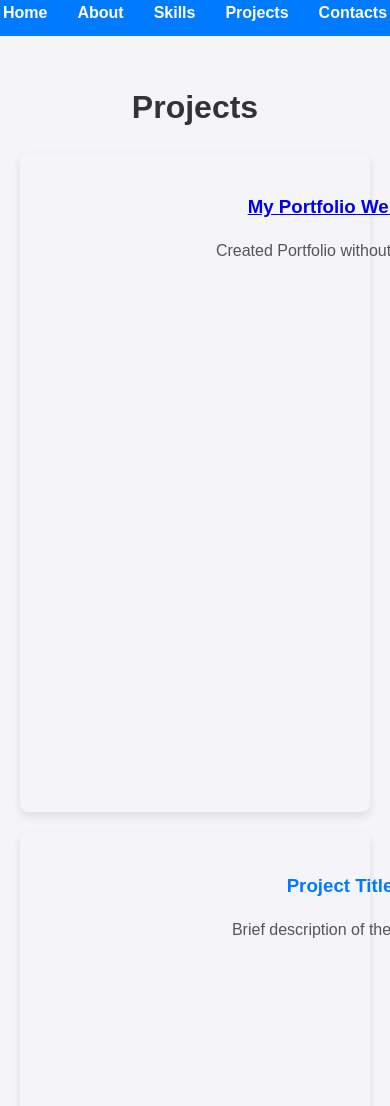
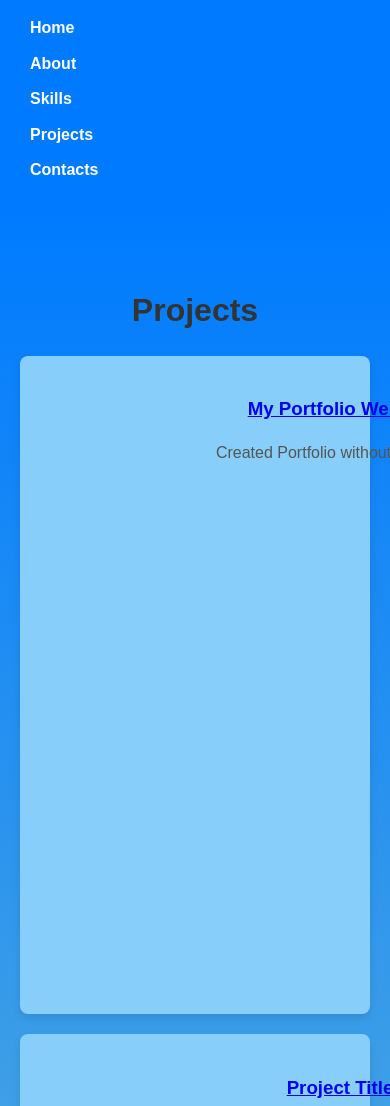
Before and after one commit to PrameshGurav0327/ITVedant-Classes-Exercises, a plain HTML site: page Portfolio using HTML and CSS and bootstrap/projects.html in a window 390 px wide. Shown: the top 1106 px of the page. Drawn offline with Linux system fonts and the light colour scheme.

Commit message:
new changes in portfolio

```diff
--- a/Portfolio using HTML and CSS and bootstrap/about.css
+++ b/Portfolio using HTML and CSS and bootstrap/about.css
@@ -20,7 +20,7 @@ body{
     display: flex;
     justify-content: center;
     margin: 0;
-    padding: 0;
+    padding: 15px;
 }
 
 .nav ul li{
@@ -104,11 +104,12 @@ body{
 
 @media (max-width: 768px){
     .nav ul{
-        flex-direction: row;
+        flex-direction: column;
     }
 
     .nav ul li{
         margin-bottom: 10px;
+        animation-name: var(#f4f4f9);
     }
 
     #about .content h2{
--- a/Portfolio using HTML and CSS and bootstrap/contact.css
+++ b/Portfolio using HTML and CSS and bootstrap/contact.css
@@ -1,16 +1,11 @@
-/* body {
-    font-family: Arial, sans-serif;
-    margin: 0;
-    padding: 0;
-    background-color: #f4f4f4;
-} */
+
 
 body{
     font-family: Arial, Helvetica, sans-serif;
     margin: 0;
     padding: 0;
     box-sizing: border-box;
-    background-color: #f4f4f9;
+    background: linear-gradient(to bottom, #007bff, #6fbbd3);
     color:#333;
     line-height: 1.6;
 }
@@ -27,7 +22,7 @@ body{
     display: flex;
     justify-content: center;
     margin: 0;
-    padding: 0;
+    padding: 15px;
 }
 
 .nav ul li{
@@ -46,20 +41,28 @@ body{
     text-decoration: underline;
 }
 
+
+
 #connect .icons img{
     display: inline;
-    justify-content:space-around;
+    justify-content: center;
+    padding: 10px;
     align-items:center;
-    padding: 5px;
     height: 40px;
     width: 40px;
+    background-color: white;
+    border-radius: 10px;
+}
+
+#connect .icons img:hover{
+    background-color:rgb(81, 98, 250);
 }
 
 .contact-form {
     display: flex;
     justify-content: center;
     align-items: center;
-    min-height: 80vh;
+    min-height: 100vh;
 }
 
 form {
@@ -90,7 +93,7 @@ input, textarea {
     text-align: center;
 }
 
-.button #next{
+.button #home{
     background-color: #ffdd57;
     color: #333;
     border: none;
@@ -100,17 +103,29 @@ input, textarea {
     font-weight: bold;
 }
 
-.button #next:hover{
+.button #home:hover{
     background-color: #50c0ec;
     color: rgb(24, 243, 239);
 }
 
 footer {
     text-align: center;
-    padding: 10px 0;
+    padding: 0.5px;
     background-color: #333;
     color: white;
     position: relative;
     bottom: 0;
     width: 100%;
 }
+
+@media(max-width:768px) {
+
+    .nav ul{
+        flex-direction: column;
+    }
+
+    .nav ul li{
+        margin-bottom: 10px;
+    }
+
+}
--- a/Portfolio using HTML and CSS and bootstrap/home.css
+++ b/Portfolio using HTML and CSS and bootstrap/home.css
@@ -20,7 +20,7 @@ body{
     display: flex;
     justify-content: center;
     margin: 0;
-    padding: 0;
+    padding: 15px;
 }
 
 .nav ul li{
@@ -85,7 +85,7 @@ body{
 
 @media (max-width: 768px){
     .nav ul{
-        flex-direction:row;
+        flex-direction: column;
     }
 
     .nav ul li{
--- a/Portfolio using HTML and CSS and bootstrap/projects.css
+++ b/Portfolio using HTML and CSS and bootstrap/projects.css
@@ -3,19 +3,7 @@ body{
     margin: 0;
     padding: 0;
     box-sizing: border-box;
-    background-color: #f4f4f9;
-    color:#333;
-    line-height: 1.6;
-}
-
-/* Navigation bar */
-
-body{
-    font-family: Arial, Helvetica, sans-serif;
-    margin: 0;
-    padding: 0;
-    box-sizing: border-box;
-    background-color: linear-gradient(to bottom,  #007bff, #6fbbd3);
+    background-color:;
     color:#333;
     line-height: 1.6;
 }
@@ -32,7 +20,7 @@ body{
     display: flex;
     justify-content: center;
     margin: 0;
-    padding: 0;
+    padding: 15px;
 }
 
 .nav ul li{
@@ -48,7 +36,7 @@ body{
 
 .nav ul li a:hover{
     color: #ffdd57;
-    text-decoration: underline;
+    text-decoration:underline;
 }
 
 /* Section styling */
@@ -69,7 +57,7 @@ body{
  /* Project Cards */
 
 .card{
-    background:   linear-gradient to (left #007bff, #6fbbd3);
+    background:linear-gradient (to left #007bff, #ffffff);
     border-radius: 8px;
     box-shadow: 0 4px 8px rgba(0, 0, 0, 0.1);
     margin: 20px auto;
@@ -77,11 +65,14 @@ body{
     padding: 20px;
     text-align: center;
     transition: transform 0.3s ease, box-shadow 0.3s ease;
+    background-color: lightskyblue;
+    text-decoration-color: #ffffff;
 }
 
 .card:hover{
+    background:hsl(203, 87%, 57%);
     transform: scale(1.05);
-    box-shadow: 0 6px 12px rgba(0 ,0 , 0, 0.2))
+    box-shadow: 0 6px 12px rgba(0 ,0 , 0, 0.2)
 }
 
 .card h3{
@@ -91,6 +82,13 @@ body{
 
 .card p{
     color:#555;
+}
+
+#projects {
+    text-align: center;
+    padding: 50px 20px;
+    background: linear-gradient(to bottom, #007bff, #6fbbd3);
+    color: white;
 }
 
 /* Button Styling */
@@ -118,7 +116,7 @@ body{
 
 @media (max-width: 768px){
     .nav ul{
-        flex-direction:row;
+        flex-direction: column;
     }
 
     .nav ul li{
@@ -132,5 +130,6 @@ body{
     #projects .card-body{
         width: 600px;
         height: 600px;
+        text-overflow: clip;
     }
 }
--- a/Portfolio using HTML and CSS and bootstrap/projects.html
+++ b/Portfolio using HTML and CSS and bootstrap/projects.html
@@ -30,13 +30,17 @@
         </div>
         <div class="card">
             <div class="card-body">
-                <h3 class="card-title">Project Title</h3>
+                <h3 class="card-title"><a href="#">Project Title</a></h3>
                 <p class="card-text">Brief description of the project.</p>
             </div>
         </div>
+
+        <div class="button">
+            <button type="button" id="next"><a href="contact.html">Next</a></button>
+        </div>
     </section>
-    <div class="button">
+    <!-- <div class="button">
     <button type="button" id="next"><a href="contact.html">Next</a></button>
-</div>
+</div> -->
 </body>
 </html>
--- a/Portfolio using HTML and CSS and bootstrap/skills.css
+++ b/Portfolio using HTML and CSS and bootstrap/skills.css
@@ -20,7 +20,7 @@ body{
     display: flex;
     justify-content: center;
     margin: 0;
-    padding: 0;
+    padding: 15px;
 }
 
 .nav ul li{
@@ -88,6 +88,8 @@ body{
     font-weight: bold;
 }
 
+#experience
+
 .button{
     margin-top: 20px;
     text-align: center;
@@ -112,7 +114,7 @@ body{
 
 @media (max-width: 768px){
     .nav ul{
-        flex-direction:row;
+        flex-direction:column;
     }
 
     .nav ul li{
```
Also changed, not shown: Portfolio using HTML and CSS and bootstrap/about.html (+6 -2 lines), Portfolio using HTML and CSS and bootstrap/contact.html (+15 -14 lines), Portfolio using HTML and CSS and bootstrap/home.html (+6 -2 lines), Portfolio using HTML and CSS and bootstrap/skills.html (+6 -2 lines), Portfolio using HTML and CSS and bootstrap/github.png (added).
